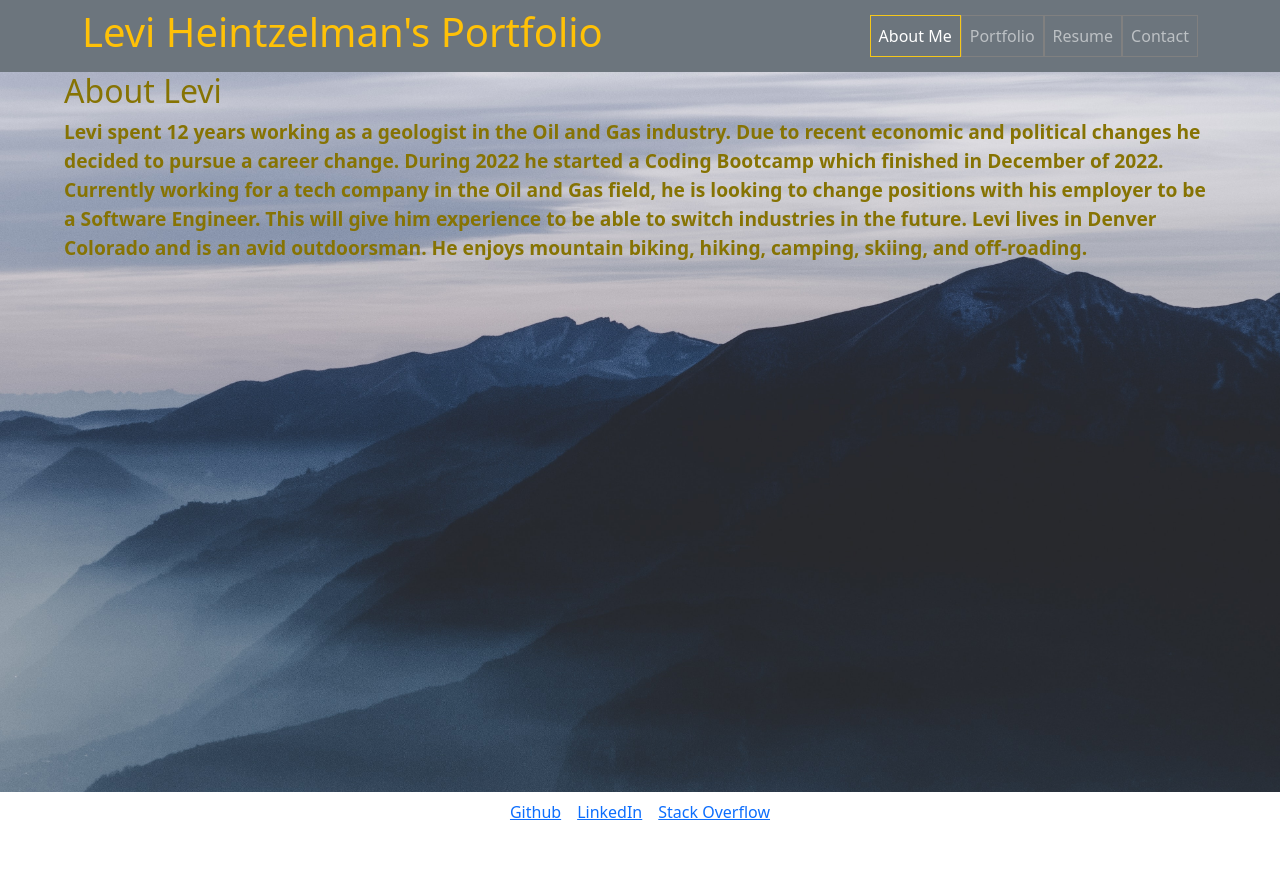
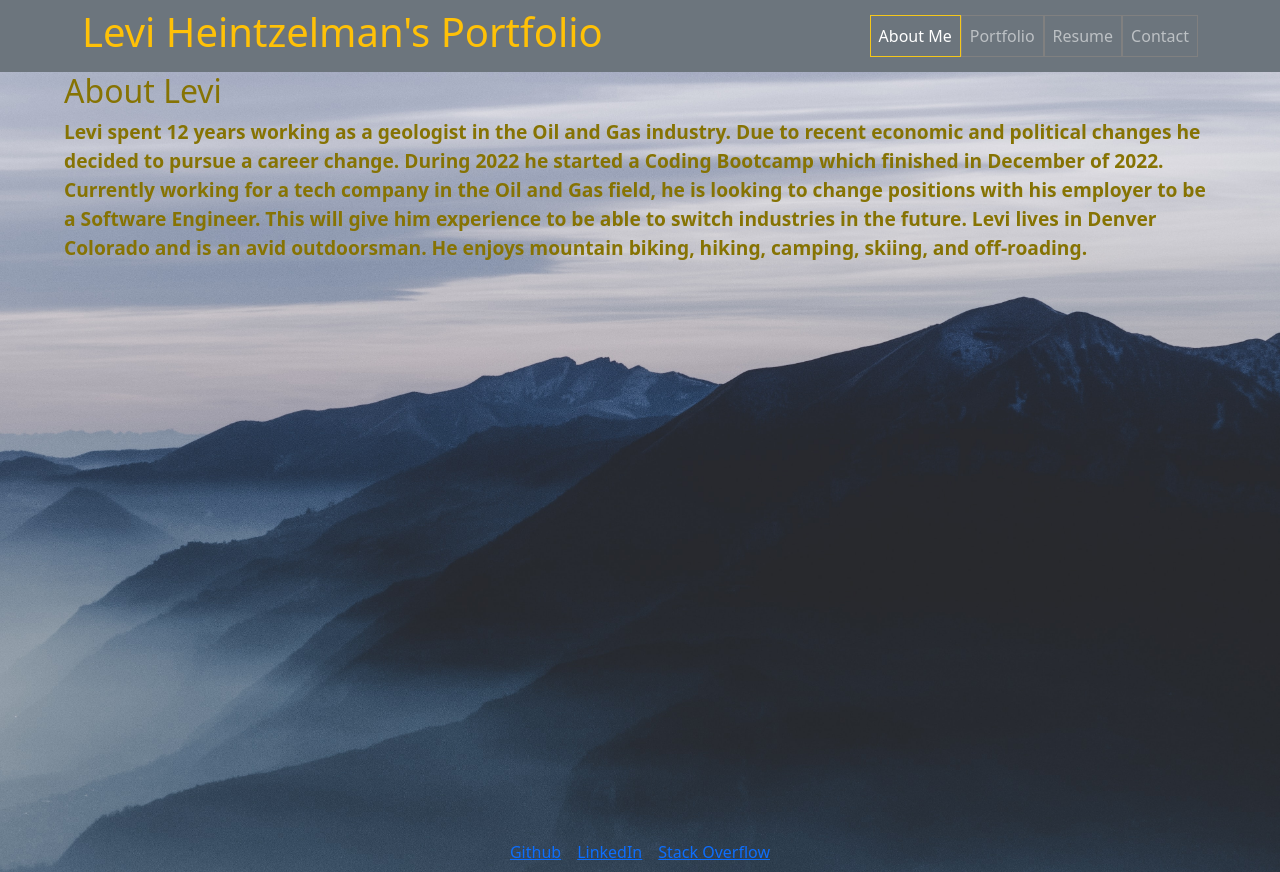
Before and after one commit to heintze11/portfolio-react, a React (Create React App) app: page / in a window 1280 px wide. Before the commit the page ends 832 px from the top, so only its background shows below. Built offline with nearby package versions, Linux system fonts and the light colour scheme.

Commit message:
Changed Footer

```diff
--- a/src/App.js
+++ b/src/App.js
@@ -1,6 +1,4 @@
-import { useState } from 'react';
 
-import Footer from './components/Footer';
 import Header from './components/Header';
 import './App.css';
 
@@ -11,7 +9,6 @@ export default function App() {
 return (
   <div>
     <Header />
-    <Footer />
   </div>
 )
 
--- a/src/components/About.js
+++ b/src/components/About.js
@@ -1,8 +1,8 @@
-
+import Footer from "./Footer"
 
 const About = () => {
   return (
-    <div className="background">
+    <div className="background d-flex flex-column min-vh-100">
       <div className="text">
       <h2>About Levi</h2>
       <p>
@@ -13,6 +13,7 @@ const About = () => {
         Levi lives in Denver Colorado and is an avid outdoorsman. He enjoys mountain biking, hiking, camping, skiing, and off-roading.
       </p>
       </div>
+      <Footer />
     </div>
   )
 }
--- a/src/components/Contact.js
+++ b/src/components/Contact.js
@@ -1,5 +1,6 @@
 import { useState } from 'react';
 import ContactItems from './Pages/contactItems';
+import Footer from './Footer';
 
 const Contact = () => {
   const [values, setValues] = useState({
@@ -48,7 +49,7 @@ const Contact = () => {
   }
 
   return (
-    <div className='background'>
+    <div className='background flex-column min-vh-100'>
       <div className="row text text-center align-items-center justify-content-center container">
       <h2>Contact Levi</h2>
         <form className='justify-content-center col' onSubmit={handleSubmit}>
@@ -64,58 +65,8 @@ const Contact = () => {
           <h4>Phone #: 616-260-0568</h4>
         </div>
       </div>
+      <Footer />
     </div>
-
-    // <div className="background">
-    //   <div className="text">
-    //     <h2>Contact Form</h2>
-    //     <form>
-    //       <div className="mb-3 w-50">
-    //         <label className="form-label" for="name">
-    //           Name
-    //         </label>
-    //         <input
-    //           className="form-control"
-    //           id="name"
-    //           type="text"
-    //           placeholder="Name"
-    //         />
-    //         <span></span>
-
-    //       </div>
-
-    //       <div className="mb-3 w-50">
-    //         <label className="form-label" for="emailAddress">
-    //           Email Address
-    //         </label>
-    //         <input
-    //           className="form-control"
-    //           id="emailAddress"
-    //           type="email"
-    //           placeholder="Email Address"
-
-    //         />
-    //       </div>
-
-    //       <div class="mb-3 w-50">
-    //         <label className="form-label">Message</label>
-    //         <textarea
-    //           className="form-control"
-    //           id="message"
-    //           type="text"
-    //           placeholder="Message"
-
-    //         ></textarea>
-    //       </div>
-
-    //       <div className="d-grid w-25">
-    //         <button className="btn btn-primary btn-lg" type="submit">
-    //           Submit
-    //         </button>
-    //       </div>
-    //     </form>
-    //   </div>
-    // </div>
   );
 };
 
--- a/src/components/Footer.js
+++ b/src/components/Footer.js
@@ -2,7 +2,7 @@
 
 const Footer = () => {
   return (
-    <footer className="text-center m-1 p-1">
+    <footer className="text-center m-1 p-1 mt-auto">
         <a className='footer-item m-1 p-1' href="https://github.com/heintze11">Github</a>
         <a className='footer-item m-1 p-1' href="https://www.linkedin.com/in/leviheintzelman/">LinkedIn</a>
         <a className='footer-item m-1 p-1' href="https://stackoverflow.com/users/19106679/levi-h">Stack Overflow</a>
--- a/src/components/Portfolio.js
+++ b/src/components/Portfolio.js
@@ -3,10 +3,11 @@ import airQuality from '../assets/air-quality.png';
 import final from '../assets/final.jpg';
 import background from '../assets/background.jpeg';
 import task from '../assets/task.png';
+import Footer from './Footer';
 
 const Portfolio = () => {
   return (
-    <div className="background">
+    <div className="background d-flex flex-column min-vh-100">
       <div className="text">
         <h3 className="text-center">Portfolio</h3>
         <div className="portfolio row container justify-content-center text-center">
@@ -168,6 +169,7 @@ const Portfolio = () => {
           </card> */}
         </div>
       </div>
+      <Footer />
     </div>
   );
 };
--- a/src/components/Resume.js
+++ b/src/components/Resume.js
@@ -1,64 +1,81 @@
-import resume from '../assets/levi-heintzelman-resume.docx'
-
-// week-20-portfolio\Assets\levi-heintzelman-resume.docx
-
-
+import resume from '../assets/levi-heintzelman-resume.docx';
+import Footer from './Footer';
 
 const Resume = () => {
   return (
-    <div className="background">
-      <div className='text'>
+    <div className="background flex-column min-vh-100">
+      <div className="text">
         <h2>Resume</h2>
         <a href={resume} download="Levi Heintzelman Resume" target="_blank">
-        <button className='btn'>Download Levi's Resume</button>
+          <button className="btn">Download Levi's Resume</button>
         </a>
         <h3>Summary</h3>
-      <p>An analytical and detail-oriented, full stack developer with a background in operations geology. Possesses unique experience and perspective as a product stakeholder transitioning into a product development role.  Utilizes excellent interpersonal communication skills with a variety of disciplines. A proven aptitude for identifying areas of improvement and providing strategic solutions. </p>
+        <p>
+          An analytical and detail-oriented, full stack developer with a
+          background in operations geology. Possesses unique experience and
+          perspective as a product stakeholder transitioning into a product
+          development role. Utilizes excellent interpersonal communication
+          skills with a variety of disciplines. A proven aptitude for
+          identifying areas of improvement and providing strategic solutions.{' '}
+        </p>
         <h3>Technical Skills</h3>
-      <p>JavaScript, HTML, CSS, React.js, Node.js, MongoDB, MySQL, Handlebars, Github, Heroku, 3rd Party APIs, Rest APIs</p>
+        <p>
+          JavaScript, HTML, CSS, React.js, Node.js, MongoDB, MySQL, Handlebars,
+          Github, Heroku, 3rd Party APIs, Rest APIs
+        </p>
         <h3>Experience</h3>
-      <p>HELMERICH & PAYNE INC, Denver, Colorado
-Geosteering Geophysicist, 2020-Current
-
-Subject matter expert and stakeholder for developing a geosteering software product. Work closely with software, operations, product management, marketing, and technology development to create a marketable, feature-filled product.
-
-•	Re-defined company expectations of a marketable product resulting in further development to meet clients’ needs.
-•	Utilizes understanding of geosteering, software functionality, and commercialization goals to identify issues in early development and assist software in finding root causes so they can efficiently create solutions.
-•	Built team of remote operations geosteerers through technical interviews, extensive training, creating workflows and templates, and setting clear expectations to market the product as a 24-hour service.
-
-EARTH SCIENCE AGENCY, Denver, Colorado
-Geologist, 2017-2020
-
-Worked as an operations geologist for a Delaware Basin client and performed remote geosteering with real time target changes. Performed on-site geosteering and mudlogging for operators in the Denver-Julesburg Basin, and was promoted to a rig overwatch position.
-
-•	Actively geosteered and backsteered Delaware Basin wells using StarSteer and Petra; 100+ wells to date.
-•	Geosteered structurally complex areas in the DJ Basin using SES software for 100 wells.
-
-DEVON ENERGY, Oklahoma City, Oklahoma
-Geologist II, 2014-2016
-
-Operated as execution geologist following up to three rigs. Used SES and Petra software to make real-time decisions for directional drilling changes.
-
-•	Established as unofficial team lead by demonstrating reliability and efficiency.
-•	Geosteered 25 horizontal wells in the Delaware Basin, in zone 97%.
-
-RAYMOND JAMES | ALBRECHT, Houston, Texas
-Geologist, 2010-2014
-
-Acted as lead and co-lead on acquisition and divestment projects in the Oil and Gas industry.
-
-•	Authored scientific write-ups that were distributed to thousands of potential buyers.
-•	Facilitated presentations to prospective buyers for properties worth $10,000,000 to $700,000,000.
+        <p>
+          HELMERICH & PAYNE INC, Denver, Colorado Geosteering Geophysicist,
+          2020-Current Subject matter expert and stakeholder for developing a
+          geosteering software product. Work closely with software, operations,
+          product management, marketing, and technology development to create a
+          marketable, feature-filled product. • Re-defined company expectations
+          of a marketable product resulting in further development to meet
+          clients’ needs. • Utilizes understanding of geosteering, software
+          functionality, and commercialization goals to identify issues in early
+          development and assist software in finding root causes so they can
+          efficiently create solutions. • Built team of remote operations
+          geosteerers through technical interviews, extensive training, creating
+          workflows and templates, and setting clear expectations to market the
+          product as a 24-hour service. EARTH SCIENCE AGENCY, Denver, Colorado
+          Geologist, 2017-2020 Worked as an operations geologist for a Delaware
+          Basin client and performed remote geosteering with real time target
+          changes. Performed on-site geosteering and mudlogging for operators in
+          the Denver-Julesburg Basin, and was promoted to a rig overwatch
+          position. • Actively geosteered and backsteered Delaware Basin wells
+          using StarSteer and Petra; 100+ wells to date. • Geosteered
+          structurally complex areas in the DJ Basin using SES software for 100
+          wells. DEVON ENERGY, Oklahoma City, Oklahoma Geologist II, 2014-2016
+          Operated as execution geologist following up to three rigs. Used SES
+          and Petra software to make real-time decisions for directional
+          drilling changes. • Established as unofficial team lead by
+          demonstrating reliability and efficiency. • Geosteered 25 horizontal
+          wells in the Delaware Basin, in zone 97%. RAYMOND JAMES | ALBRECHT,
+          Houston, Texas Geologist, 2010-2014 Acted as lead and co-lead on
+          acquisition and divestment projects in the Oil and Gas industry. •
+          Authored scientific write-ups that were distributed to thousands of
+          potential buyers. • Facilitated presentations to prospective buyers
+          for properties worth $10,000,000 to $700,000,000.
         </p>
         <h3>Education</h3>
         <ul>
-  <li>DENVER UNIVERSITY, Denver, Colorado, Full Stack Coding Boot Camp, 2022</li>
-  <li>COLORADO SCHOOL OF MINES, Golden, Colorado, M.S., Geology (GPA 3.6), 2010</li>
-  <li>LAKE SUPERIOR STATE UNIVERSITY, Sault Ste. Marie, Michigan, B.S., Geology (GPA 3.45), 2007</li>
+          <li>
+            DENVER UNIVERSITY, Denver, Colorado, Full Stack Coding Boot Camp,
+            2022
+          </li>
+          <li>
+            COLORADO SCHOOL OF MINES, Golden, Colorado, M.S., Geology (GPA 3.6),
+            2010
+          </li>
+          <li>
+            LAKE SUPERIOR STATE UNIVERSITY, Sault Ste. Marie, Michigan, B.S.,
+            Geology (GPA 3.45), 2007
+          </li>
         </ul>
       </div>
+      <Footer />
     </div>
-  )
-}
+  );
+};
 
-export default Resume
+export default Resume;
```
Also changed, not shown: src/components/Pages/project.js (added, +9 -0 lines). Lines whose indentation alone changed are shown as unchanged.
